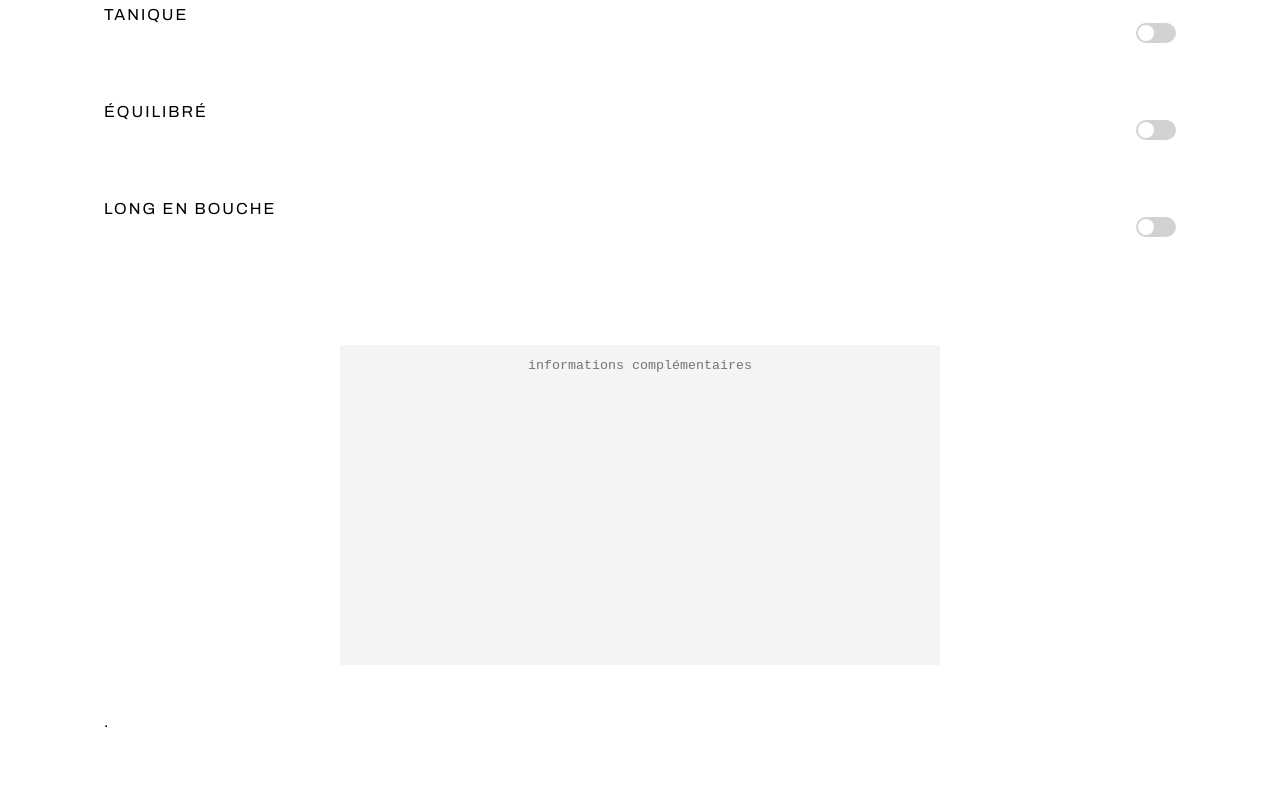
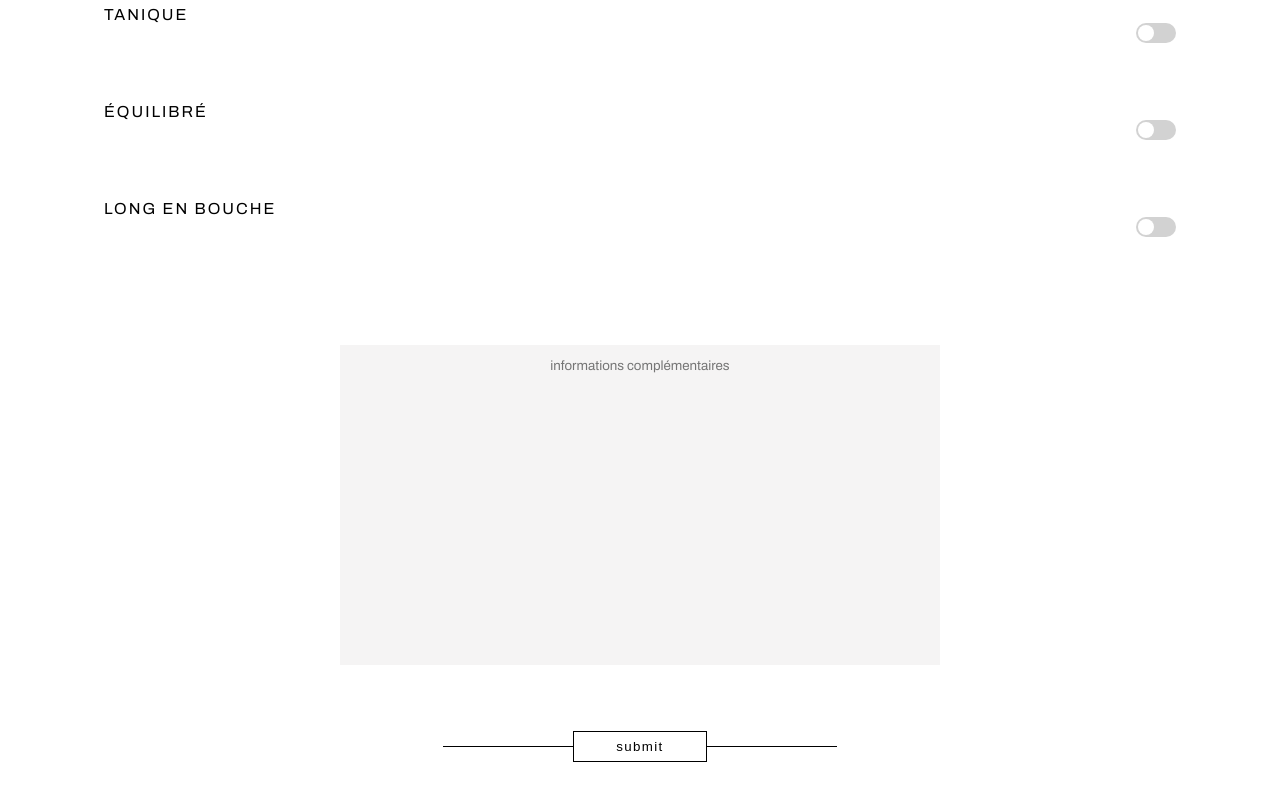
Before and after one commit to piveteauit/WCS_template-P3, a React (Create React App) app in the folder wcs-client/: page /ficheDeRenseignement in a window 1280 px wide. Shown: the part 2357-3157 px from the top of the page. Before the commit the page ends 3135 px from the top, so only its background shows below. Built offline with nearby package versions, Linux system fonts and the light colour scheme.

Commit message:
ajout d'un boutton submit et son CSS

```diff
--- a/wcs-client/src/pages/FicheDeRenseignement.jsx
+++ b/wcs-client/src/pages/FicheDeRenseignement.jsx
@@ -118,8 +118,9 @@ const FicheDeRenseignement = () => {
                             <div className="form-infos-complementaires">
                                 <textarea name="infod-complementaires" id="infos" placeholder='informations complémentaires'>
                                 </textarea>
+                                <button>submit</button>
                             </div>
-                            .
+
                         </div>
                     </div>
                 </div>
--- a/wcs-client/src/styles/FicheDeRenseignement.css
+++ b/wcs-client/src/styles/FicheDeRenseignement.css
@@ -140,6 +140,7 @@ input {
     justify-content: center;
     align-items: center;
     margin: 3em;
+    flex-direction: column;
 }
 
 .form-infos-complementaires textarea {
@@ -151,4 +152,35 @@ input {
     padding: 1em;
     text-align: center;
     border: #f5f4f4;
+    font-family: Archivo;
 }
+
+.form-infos-complementaires button {
+    margin-top: 5em;
+    background: none;
+    color: black;
+    border: 1px solid #000;
+    position: relative;
+}
+
+.form-infos-complementaires button::before {
+    content: "";
+    position: absolute;
+    left: -100%;
+    bottom: 50%;
+    width: 100%;
+    height: 1px;
+    background-color: black;
+
+}
+
+.form-infos-complementaires button::after {
+    content: "";
+    position: absolute;
+    right: -100%;
+    bottom: 50%;
+    width: 100%;
+    height: 1px;
+    background-color: black;
+
+}
```
